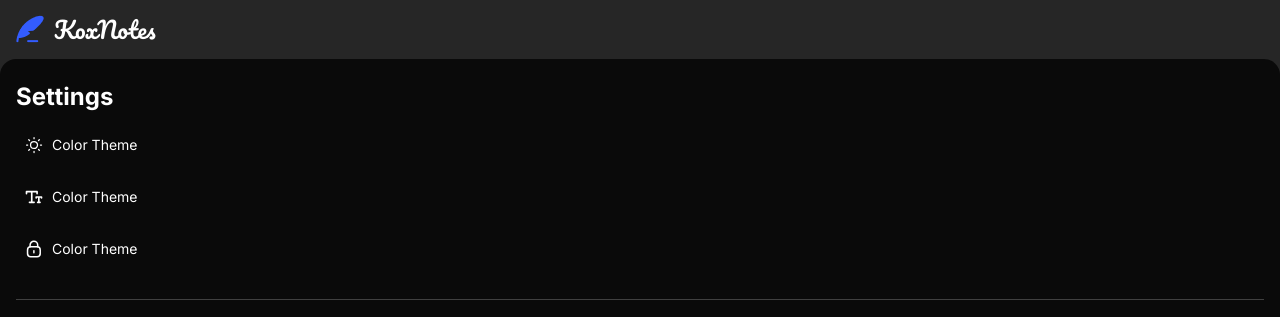
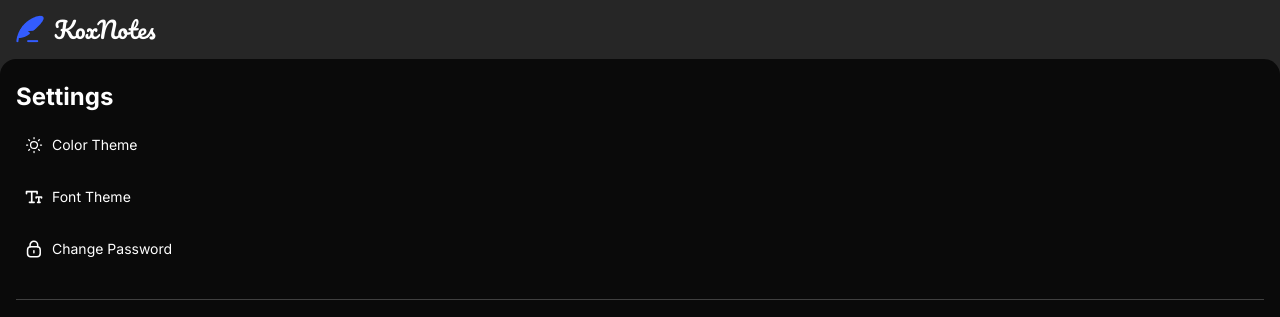
Before and after one commit to Koxone/KoxNotes-React-Tailwind, a React (Vite) app: page /settings in a window 1280 px wide. Shown: the top 317 px of the page. Built offline with nearby package versions, Linux system fonts and the light colour scheme.

Commit message:
ReactRoutes

```diff
--- a/src/App.jsx
+++ b/src/App.jsx
@@ -61,11 +61,11 @@ const router = createBrowserRouter([
     element: <SettingsScreen />,
   },
   {
-    path: "/settings/:theme",
+    path: "/theme",
     element: <SettingsOptionThemeOpenScreen />,
   },
   {
-    path: "/settings/:font",
+    path: "/font",
     element: <SettingsOptionFontOpenScreen />,
   },
   {
--- a/src/components/ui/buttons/GoBackButton.jsx
+++ b/src/components/ui/buttons/GoBackButton.jsx
@@ -1,10 +1,16 @@
 import React from "react";
+import { useNavigate } from "react-router-dom";
 
-function GoBackButton({ icon = "arrow", mode = "darkMode", styles = "", text = "Go Back", goTo = '' }) {
+function GoBackButton({ icon = "arrow", mode = "darkMode", styles = "", text = "Go Back" }) {
+  const navigate = useNavigate();
+  const goTo = () => {
+    navigate(-1);
+  };
   return (
     <button
-    onClick={goTo}
-    className={`w-[76px] h-[18px] cursor-pointer text-white ${styles} whitespace-nowrap text-sm font-[Inter] font-normal flex gap-1 justify-center items-center`}>
+      onClick={goTo}
+      className={`w-[76px] h-[18px] cursor-pointer text-white ${styles} whitespace-nowrap text-sm font-[Inter] font-normal flex gap-1 justify-center items-center`}
+    >
       <img src={`src/assets/images/icon-${icon}-left-${mode}.svg`} alt="icon" />
       {text}
     </button>
--- a/src/components/ui/cards/SettingsCard.jsx
+++ b/src/components/ui/cards/SettingsCard.jsx
@@ -1,16 +1,36 @@
+import { useParams } from "react-router-dom";
+import { useNavigate } from "react-router-dom";
 import React from "react";
-import { useNavigate } from "react-router-dom";
 
-function SettingsCard({ text = "", styles = "", icon = "", mode = '' }) {
+function SettingsCard({ text = "", styles = "", icon = "", mode = '', param = '' }) {
   const navigate = useNavigate();
-  const goTo = () => {
-    navigate('/settings:');
+  const params = useParams();
+
+  const handleClick = () => {
+    if (param === "theme") {
+      navigate("/theme");
+    } else if (param === "font") {
+      navigate("/font");
+    } else if (param === "change") {
+      navigate("/changepassword");
+    } else if (param === "logout") {
+      // Handle logout logic here
+      // Por ejemplo:
+      // logoutUser();
+      navigate("/login");
+    } else {
+      navigate("/settings");
+    }
   };
+
   return (
-    <div className={`${styles} font-normal text-sm font-[Inter] flex items-center gap-2 w-full cursor-pointer hover:bg-neutral-700 hover:rounded-sm p-2`}>
+    <button
+      onClick={handleClick}
+      className={`${styles} font-normal text-sm font-[Inter] flex items-center gap-2 w-full cursor-pointer hover:bg-neutral-700 hover:rounded-sm p-2`}
+    >
       <img className="w-5 h-5" src={`src/assets/images/icon-${icon}-${mode}.svg`} alt="icon" />
       {text}
-    </div>
+    </button>
   );
 }
 
--- a/src/components/ui/containers/auth/ForgotPasswordScreen.jsx
+++ b/src/components/ui/containers/auth/ForgotPasswordScreen.jsx
@@ -8,6 +8,8 @@ import MainLogo from "../../logo/MainLogo";
 import SocialButton from "../../buttons/SocialButton";
 import Header from "../../header/header";
 import NavBar from "../../nav/NavBar";
+
+import { useNavigate } from "react-router-dom";
 
 function ForgotPasswordScreen({ className = "" }) {
   return (
--- a/src/components/ui/containers/auth/SignUpScreen.jsx
+++ b/src/components/ui/containers/auth/SignUpScreen.jsx
@@ -6,6 +6,8 @@ import SubtitleAuth from "../../text/auth/subtitle";
 import PasswordInput from "../../inputs/passwordInput";
 import MainLogo from "../../logo/MainLogo";
 import SocialButton from "../../buttons/SocialButton";
+
+import { Link } from "react-router-dom";
 
 function SignUpScreen({ className = "" }) {
   return (
@@ -27,9 +29,9 @@ function SignUpScreen({ className = "" }) {
       />
       <SocialButton>
         Already have an account?{" "}
-        <a href="/login" className="text-blue-400">
+        <Link to="/login" className="text-blue-400">
           Login
-        </a>
+        </Link>
       </SocialButton>
     </div>
   );
--- a/src/components/ui/containers/auth/loginScreen.jsx
+++ b/src/components/ui/containers/auth/loginScreen.jsx
@@ -6,6 +6,9 @@ import SubtitleAuth from "../../text/auth/subtitle";
 import PasswordInput from "../../inputs/passwordInput";
 import MainLogo from "../../logo/MainLogo";
 import SocialButton from "../../buttons/SocialButton";
+
+import { Link } from "react-router-dom";
+
 
 function LoginScreen({ className = "" }) {
   return (
@@ -27,9 +30,9 @@ function LoginScreen({ className = "" }) {
       />
       <SocialButton>
         No account yet?{" "}
-        <a href="/signup" className="text-blue-400">
+        <Link to="/signup" className="text-blue-400">
           Sign Up
-        </a>
+        </Link>
       </SocialButton>
     </div>
   );
--- a/src/components/ui/containers/main/SettingsOptionFontOpenScreen.jsx
+++ b/src/components/ui/containers/main/SettingsOptionFontOpenScreen.jsx
@@ -6,23 +6,13 @@ import MainButton from "../../buttons/mainButton";
 import Header from "../../header/header";
 import NavBar from "../../nav/NavBar";
 
-function SettingsOptionFontOpenScreen({
-  title = "",
-  subtitle = "",
-  icon1 = "",
-  icon2 = "",
-  icon3 = "",
-  text1 = "",
-  text2 = "",
-  text3 = "",
-  styles = "",
-}) {
+function SettingsOptionFontOpenScreen({}) {
   return (
     <div className="w-full h-full flex flex-col justify-center items-center">
       <Header />
       <div className="flex flex-col gap-4 h-screen py-6 px-4 rounded-2xl bg-neutral-950">
         <GoBackButton text="Settings" />
-        <MainTitle text={title} styles="text-neutral-50 font-bold text-2xl mt-4 mb-4" subtitle={subtitle} />
+        <MainTitle text="Font Theme" styles="text-neutral-50 font-bold text-2xl mt-4 mb-4" subtitle="Choose your font theme:" subtitleStyles="text-white" />
         <SettingsOptionCard
           icon="font-sans-serif"
           mode="darkMode"
--- a/src/components/ui/containers/main/SettingsOptionThemeOpenScreen.jsx
+++ b/src/components/ui/containers/main/SettingsOptionThemeOpenScreen.jsx
@@ -6,23 +6,13 @@ import MainButton from "../../buttons/mainButton";
 import Header from "../../header/header";
 import NavBar from "../../nav/NavBar";
 
-function SettingsOptionThemeOpenScreen({
-  title = "",
-  subtitle = "",
-  icon1 = "",
-  icon2 = "",
-  icon3 = "",
-  text1 = "",
-  text2 = "",
-  text3 = "",
-  styles = "",
-}) {
+function SettingsOptionThemeOpenScreen({  }) {
   return (
     <div className="w-full h-full flex flex-col justify-center items-center">
       <Header />
       <div className="flex flex-col gap-4 h-screen py-6 px-4 rounded-2xl bg-neutral-950">
         <GoBackButton text="Settings" />
-        <MainTitle text={title} styles="text-neutral-50 font-bold text-2xl mt-4 mb-4" subtitle={subtitle} />
+        <MainTitle text="Color Theme" styles="text-neutral-50 font-bold text-2xl mt-4 mb-4" subtitle="Choose your color theme:" subtitleStyles="text-white" />
         <SettingsOptionCard
           icon="sun"
           mode="darkMode"
--- a/src/components/ui/containers/main/SettingsScreen.jsx
+++ b/src/components/ui/containers/main/SettingsScreen.jsx
@@ -11,11 +11,11 @@ function SettingsScreen() {
       <div className="w-full h-screen py-6 px-4 rounded-2xl bg-neutral-950">
         <MainTitle text="Settings" styles="text-white" />
         <div className="flex flex-col items-start justify-start gap-4 mt-4 w-full">
-          <SettingsCard text="Color Theme" styles="text-white" icon="sun" mode="darkMode" />
-          <SettingsCard text="Color Theme" styles="text-white" icon="font" mode="darkMode" />
-          <SettingsCard text="Color Theme" styles="text-white" icon="lock" mode="darkMode" />
+          <SettingsCard text="Color Theme" styles="text-white" icon="sun" mode="darkMode" param="theme" />
+          <SettingsCard text="Font Theme" styles="text-white" icon="font" mode="darkMode" param="font" />
+          <SettingsCard text="Change Password" styles="text-white" icon="lock" mode="darkMode" param="change" />
           <hr className="w-full border-t border-neutral-700 my-4" />
-          <SettingsCard text="Logout" styles="text-white" icon="logout" mode="darkMode" />
+          <SettingsCard text="Logout" styles="text-white" icon="logout" mode="darkMode" param="logout" />
         </div>
       </div>
       <NavBar />
--- a/src/components/ui/inputs/passwordInput.jsx
+++ b/src/components/ui/inputs/passwordInput.jsx
@@ -1,13 +1,13 @@
-import React from "react";
+import { Link } from "react-router-dom";
 
 function PasswordInput({ text = "", className = "", forgot = "", atLeast = "" }) {
   return (
     <div className="flex flex-col gap-1.5 w-full">
       <div className="flex flex-row justify-between items-center">
         <p className="text-white text-sm font-medium leadin-[1.2] font-[Inter] tracking-[-0.2px] text-left">{text}</p>
-        <a href="/forgot" className={`text-neutral-400 text-[12px] text-right ${forgot ? "visible" : "invisible"}`}>
+        <Link to="/forgotpassword" className={`text-neutral-400 text-[12px] text-right ${forgot ? "visible" : "invisible"}`}>
           {forgot}
-        </a>
+        </Link>
       </div>
       <div className="w-full relative">
         <img
```
Also changed, not shown: 1 other file (tests, documents, lock files or other folders).
